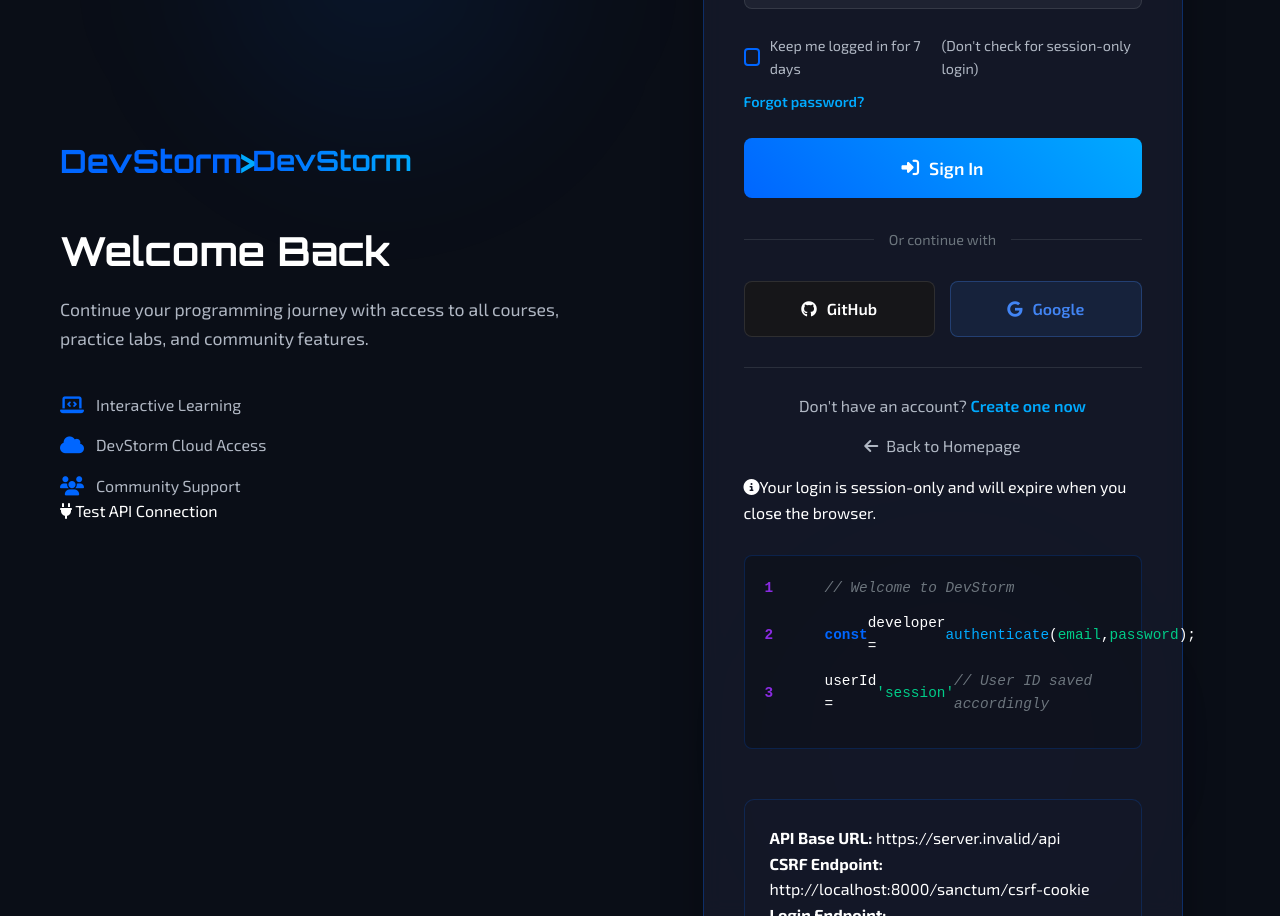
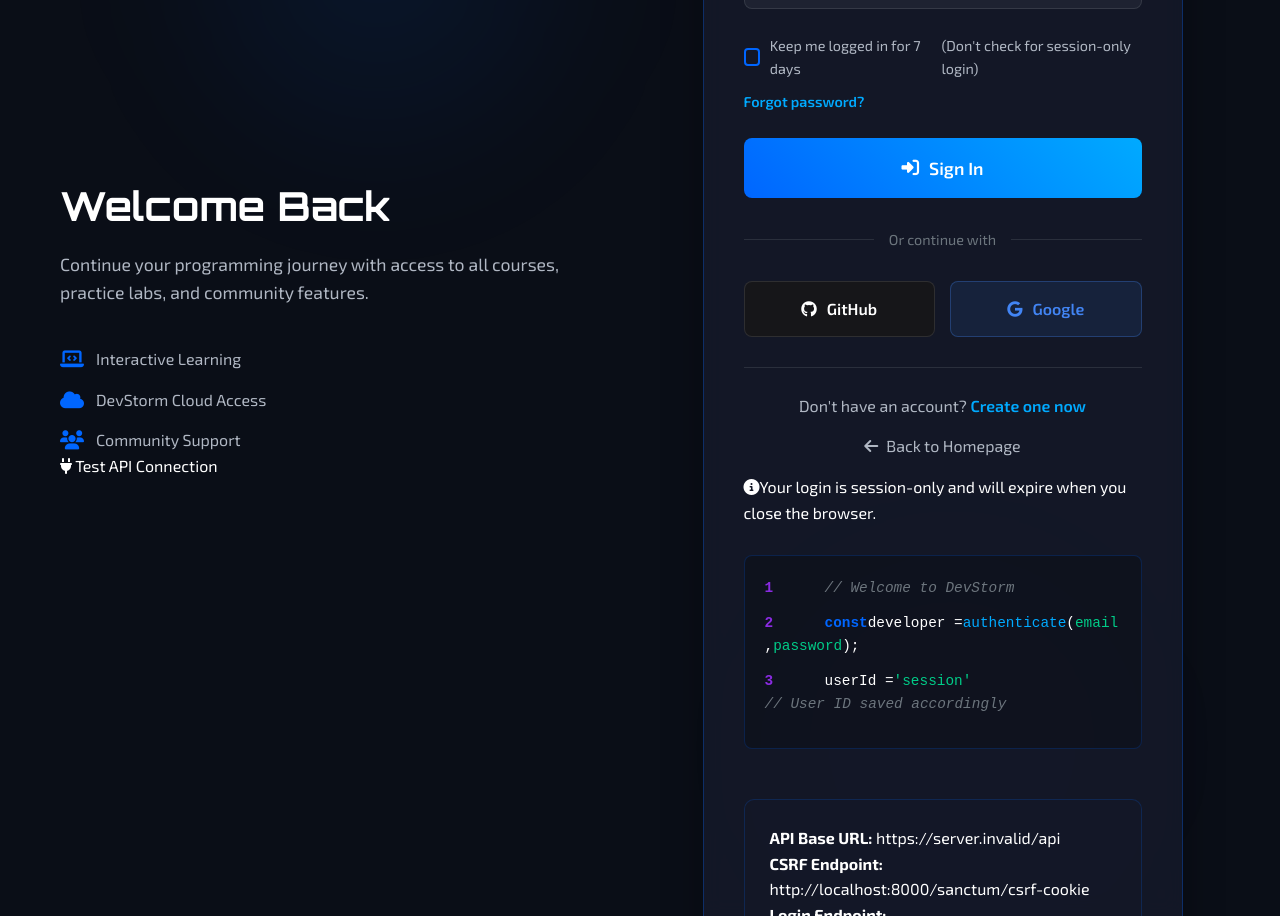
Before and after one commit to devstorm-tech/devstorm-tech.github.io, a React (Vite) app: page /login in a window 1280 px wide. Shown: the part 440-1356 px from the top of the page. Built offline with nearby package versions, Linux system fonts and the light colour scheme; no server answers.

Commit message:
some design fix's

```diff
--- a/src/components/Hero.css
+++ b/src/components/Hero.css
@@ -81,11 +81,15 @@
 }
 
 .video-link {
-    margin-top: 20px;
+    margin: 20px;
     color: var(--accent-light-blue);
     cursor: pointer;
     display: inline-flex;
     align-items: center;
+    background-color: rgba(255, 255, 255, 0.049);
+    padding: 15px;
+
+    border-radius: 10px;
     gap: 8px;
     transition: color 0.3s;
 }
--- a/src/pages/Auth.css
+++ b/src/pages/Auth.css
@@ -465,6 +465,7 @@
     margin-bottom: 6px;
     display: flex;
     align-items: center;
+    flex-wrap: wrap;
 }
 
 .line-number {
--- a/src/pages/Login.jsx
+++ b/src/pages/Login.jsx
@@ -347,10 +347,6 @@
                 <div className="auth-wrapper">
                     {/* Left side - Brand/Info */}
                     <div className="auth-side">
-                        <div className="auth-brand">
-                            <div className="logo-icon">DevStorm</div>
-                            <div className="logo-text">DevStorm</div>
-                        </div>
                         <h1 className="auth-side-title">Welcome Back</h1>
                         <p className="auth-side-text">
                             Continue your programming journey with access to all courses,
--- a/src/pages/Signup.jsx
+++ b/src/pages/Signup.jsx
@@ -306,8 +306,6 @@
                     {/* Left side - Brand/Info */}
                     <div className="auth-side">
                         <div className="auth-brand">
-                            <div className="logo-icon">DevStorm</div>
-                            <div className="logo-text">DevStorm</div>
                         </div>
                         <h1 className="auth-side-title">Join DevStorm</h1>
                         <p className="auth-side-text">
```
